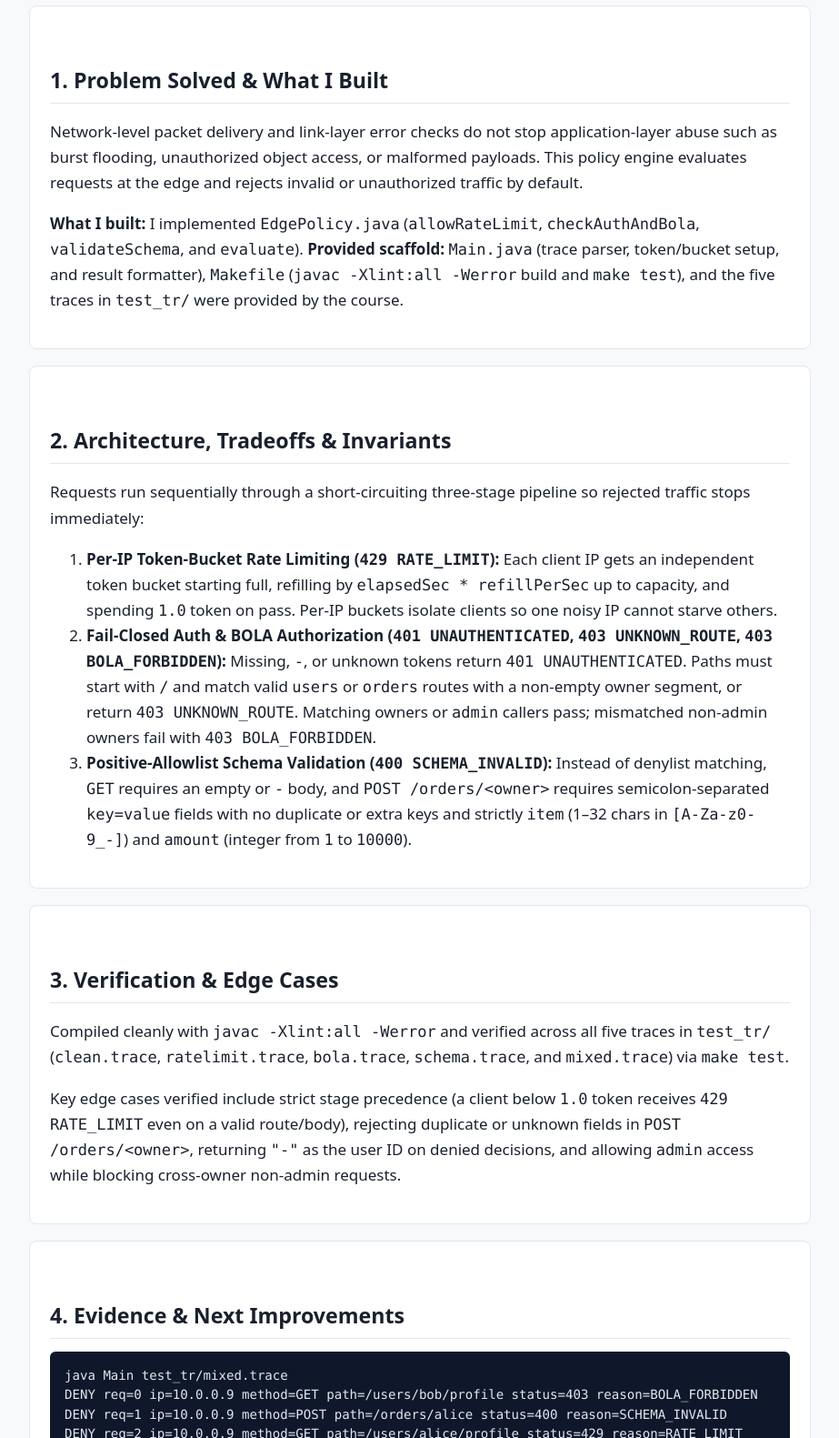
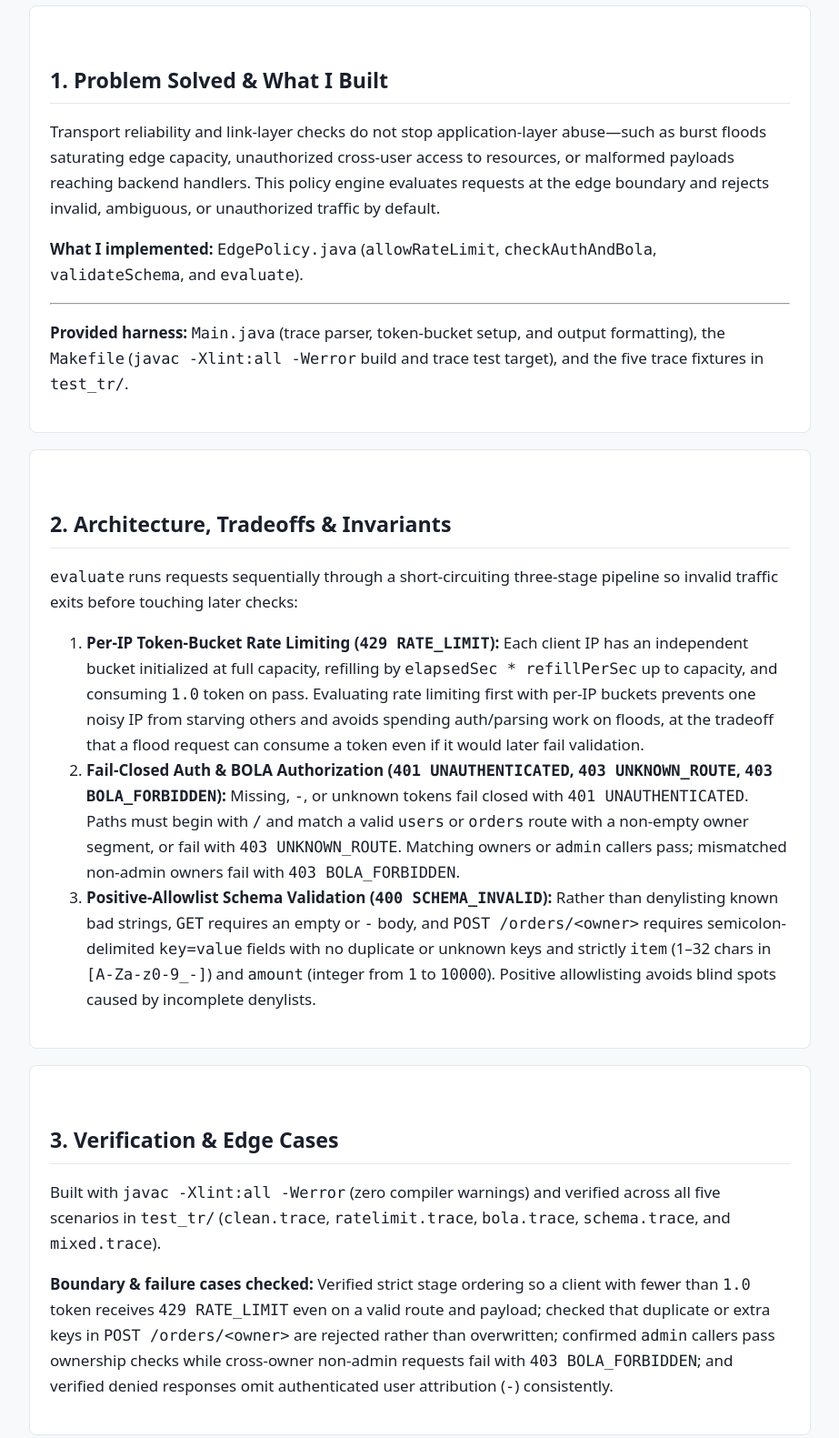
Before and after one commit to Mason-Abbott/Mason-Abbott.github.io, a plain HTML site: page projects/edge-policy-engine.html in a window 1280 px wide. Shown: the part 380-1961 px from the top of the page at 91% size, without its empty margins (178-1101 px from the left). Drawn offline with Linux system fonts and the light colour scheme.

Commit message:
Refine edge-policy-engine case study layout and engineering framing

```diff
--- a/projects/edge-policy-engine.html
+++ b/projects/edge-policy-engine.html
@@ -36,32 +36,36 @@
     <article class="card">
       <h2>1. Problem Solved &amp; What I Built</h2>
       <p>
-        Network-level packet delivery and link-layer error checks do not stop application-layer abuse such as burst flooding, unauthorized object access, or malformed payloads. This policy engine evaluates requests at the edge and rejects invalid or unauthorized traffic by default.
+        Transport reliability and link-layer checks do not stop application-layer abuse—such as burst floods saturating edge capacity, unauthorized cross-user access to resources, or malformed payloads reaching backend handlers. This policy engine evaluates requests at the edge boundary and rejects invalid, ambiguous, or unauthorized traffic by default.
       </p>
       <p>
-        <strong>What I built:</strong> I implemented <code>EdgePolicy.java</code> (<code>allowRateLimit</code>, <code>checkAuthAndBola</code>, <code>validateSchema</code>, and <code>evaluate</code>). <strong>Provided scaffold:</strong> <code>Main.java</code> (trace parser, token/bucket setup, and result formatter), <code>Makefile</code> (<code>javac -Xlint:all -Werror</code> build and <code>make test</code>), and the five traces in <code>test_tr/</code> were provided by the course.
+        <strong>What I implemented:</strong> <code>EdgePolicy.java</code> (<code>allowRateLimit</code>, <code>checkAuthAndBola</code>, <code>validateSchema</code>, and <code>evaluate</code>).
+      </p>
+      <hr>
+      <p>
+        <strong>Provided harness:</strong> <code>Main.java</code> (trace parser, token-bucket setup, and output formatting), the <code>Makefile</code> (<code>javac -Xlint:all -Werror</code> build and trace test target), and the five trace fixtures in <code>test_tr/</code>.
       </p>
     </article>
 
     <article class="card">
       <h2>2. Architecture, Tradeoffs &amp; Invariants</h2>
       <p>
-        Requests run sequentially through a short-circuiting three-stage pipeline so rejected traffic stops immediately:
+        <code>evaluate</code> runs requests sequentially through a short-circuiting three-stage pipeline so invalid traffic exits before touching later checks:
       </p>
       <ol>
-        <li><strong>Per-IP Token-Bucket Rate Limiting (<code>429 RATE_LIMIT</code>):</strong> Each client IP gets an independent token bucket starting full, refilling by <code>elapsedSec * refillPerSec</code> up to capacity, and spending <code>1.0</code> token on pass. Per-IP buckets isolate clients so one noisy IP cannot starve others.</li>
-        <li><strong>Fail-Closed Auth &amp; BOLA Authorization (<code>401 UNAUTHENTICATED</code>, <code>403 UNKNOWN_ROUTE</code>, <code>403 BOLA_FORBIDDEN</code>):</strong> Missing, <code>-</code>, or unknown tokens return <code>401 UNAUTHENTICATED</code>. Paths must start with <code>/</code> and match valid <code>users</code> or <code>orders</code> routes with a non-empty owner segment, or return <code>403 UNKNOWN_ROUTE</code>. Matching owners or <code>admin</code> callers pass; mismatched non-admin owners fail with <code>403 BOLA_FORBIDDEN</code>.</li>
-        <li><strong>Positive-Allowlist Schema Validation (<code>400 SCHEMA_INVALID</code>):</strong> Instead of denylist matching, <code>GET</code> requires an empty or <code>-</code> body, and <code>POST /orders/&lt;owner&gt;</code> requires semicolon-separated <code>key=value</code> fields with no duplicate or extra keys and strictly <code>item</code> (1–32 chars in <code>[A-Za-z0-9_-]</code>) and <code>amount</code> (integer from <code>1</code> to <code>10000</code>).</li>
+        <li><strong>Per-IP Token-Bucket Rate Limiting (<code>429 RATE_LIMIT</code>):</strong> Each client IP has an independent bucket initialized at full capacity, refilling by <code>elapsedSec * refillPerSec</code> up to capacity, and consuming <code>1.0</code> token on pass. Evaluating rate limiting first with per-IP buckets prevents one noisy IP from starving others and avoids spending auth/parsing work on floods, at the tradeoff that a flood request can consume a token even if it would later fail validation.</li>
+        <li><strong>Fail-Closed Auth &amp; BOLA Authorization (<code>401 UNAUTHENTICATED</code>, <code>403 UNKNOWN_ROUTE</code>, <code>403 BOLA_FORBIDDEN</code>):</strong> Missing, <code>-</code>, or unknown tokens fail closed with <code>401 UNAUTHENTICATED</code>. Paths must begin with <code>/</code> and match a valid <code>users</code> or <code>orders</code> route with a non-empty owner segment, or fail with <code>403 UNKNOWN_ROUTE</code>. Matching owners or <code>admin</code> callers pass; mismatched non-admin owners fail with <code>403 BOLA_FORBIDDEN</code>.</li>
+        <li><strong>Positive-Allowlist Schema Validation (<code>400 SCHEMA_INVALID</code>):</strong> Rather than denylisting known bad strings, <code>GET</code> requires an empty or <code>-</code> body, and <code>POST /orders/&lt;owner&gt;</code> requires semicolon-delimited <code>key=value</code> fields with no duplicate or unknown keys and strictly <code>item</code> (1–32 chars in <code>[A-Za-z0-9_-]</code>) and <code>amount</code> (integer from <code>1</code> to <code>10000</code>). Positive allowlisting avoids blind spots caused by incomplete denylists.</li>
       </ol>
     </article>
 
     <article class="card">
       <h2>3. Verification &amp; Edge Cases</h2>
       <p>
-        Compiled cleanly with <code>javac -Xlint:all -Werror</code> and verified across all five traces in <code>test_tr/</code> (<code>clean.trace</code>, <code>ratelimit.trace</code>, <code>bola.trace</code>, <code>schema.trace</code>, and <code>mixed.trace</code>) via <code>make test</code>.
+        Built with <code>javac -Xlint:all -Werror</code> (zero compiler warnings) and verified across all five scenarios in <code>test_tr/</code> (<code>clean.trace</code>, <code>ratelimit.trace</code>, <code>bola.trace</code>, <code>schema.trace</code>, and <code>mixed.trace</code>).
       </p>
       <p>
-        Key edge cases verified include strict stage precedence (a client below <code>1.0</code> token receives <code>429 RATE_LIMIT</code> even on a valid route/body), rejecting duplicate or unknown fields in <code>POST /orders/&lt;owner&gt;</code>, returning <code>"-"</code> as the user ID on denied decisions, and allowing <code>admin</code> access while blocking cross-owner non-admin requests.
+        <strong>Boundary &amp; failure cases checked:</strong> Verified strict stage ordering so a client with fewer than <code>1.0</code> token receives <code>429 RATE_LIMIT</code> even on a valid route and payload; checked that duplicate or extra keys in <code>POST /orders/&lt;owner&gt;</code> are rejected rather than overwritten; confirmed <code>admin</code> callers pass ownership checks while cross-owner non-admin requests fail with <code>403 BOLA_FORBIDDEN</code>; and verified denied responses omit authenticated user attribution (<code>-</code>) consistently.
       </p>
     </article>
 
@@ -74,7 +78,7 @@ DENY req=2 ip=10.0.0.9 method=GET path=/users/alice/profile status=429 reason=RA
 ALLOW req=3 ip=10.0.0.2 user=bob method=POST path=/orders/bob status=200
 STATS total=4 allowed=1 denied=3 rate_limited=1 auth_denied=1 schema_denied=1</code></pre>
       <p>
-        <strong>Next improvements:</strong> Move route and field schemas into externalized configuration rather than hardcoded rules, and add explicit thread synchronization if concurrent request evaluation is introduced.
+        <strong>Next improvements:</strong> Move route rules and payload schemas into externalized configuration so policies can be updated and audited without recompiling Java code, and add explicit synchronization if <code>EdgePolicy</code> is called concurrently across multiple worker threads.
       </p>
     </article>
   </main>
```
